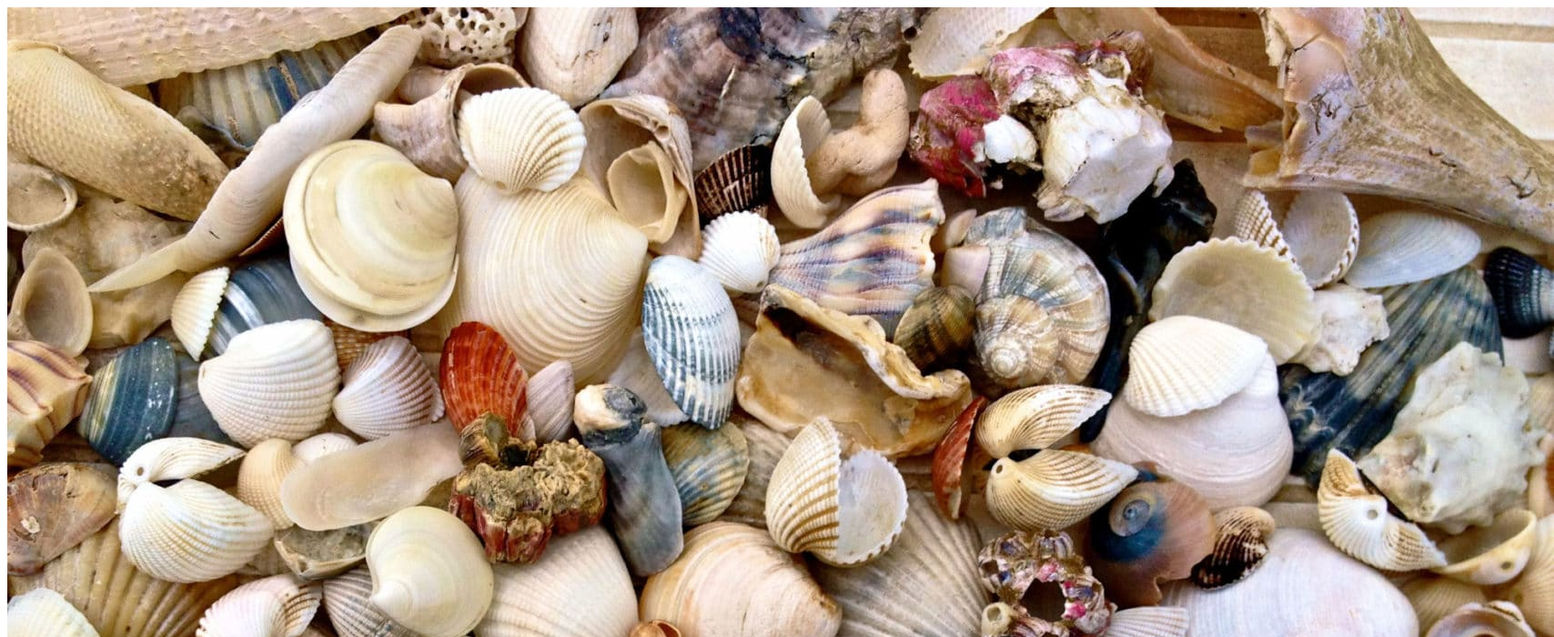
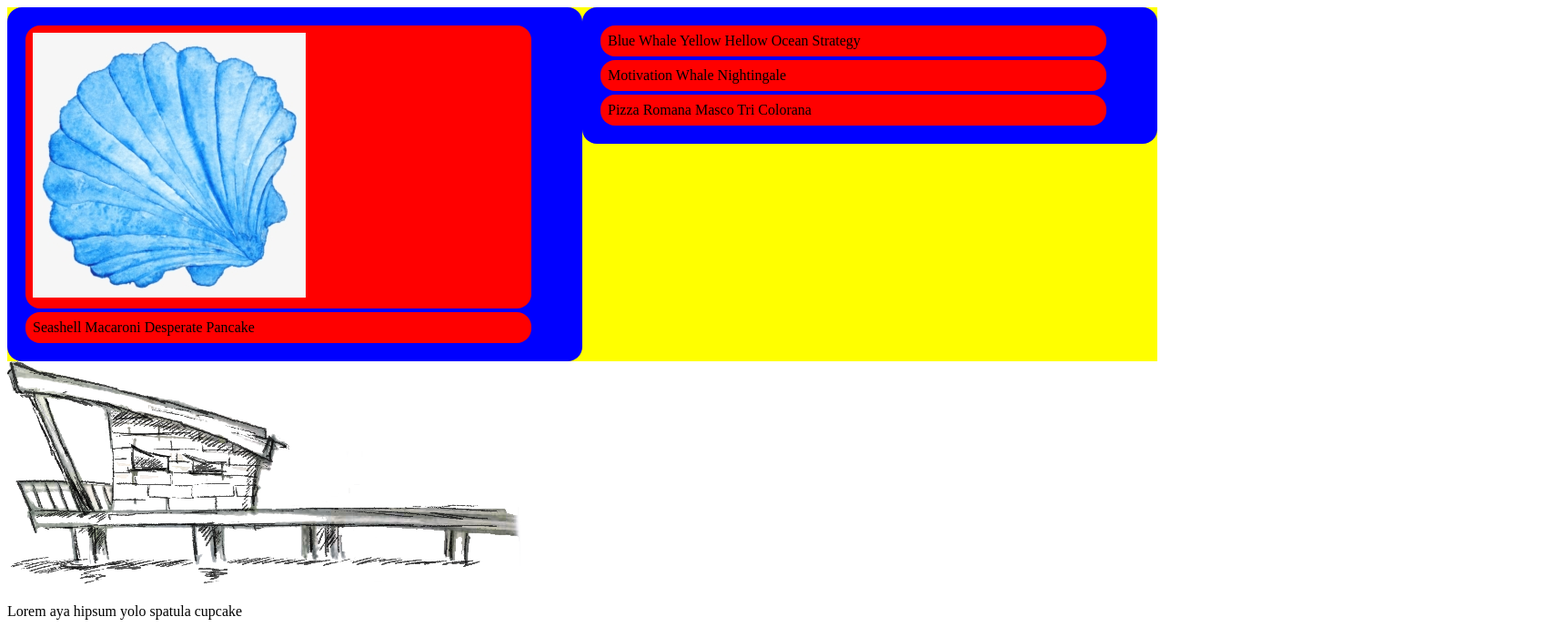
Before and after one commit to maikkinen/divers, a React (Create React App) app: page / in a window 1280 px wide. Shown: the top 700 px of the page at 91% size, 1708 px wide, since content can reach past the window. Built offline with nearby package versions, Linux system fonts and the light colour scheme.

Commit message:
Page layout grid 1st steps

```diff
--- a/src/App.js
+++ b/src/App.js
@@ -6,6 +6,7 @@ import dock from './pics/bg_elems_cabin.png'
 import iland from './pics/bg_iland.png'
 import mountains from './pics/bg_mountains.png'
 import divers from './pics/divers_graphic1.png'
+import blue_shell from './pics/seashell_blue.jpg'
 import seashells from './pics/seashells_cabarete.jpg'
 
 const bgStyle = {
@@ -17,12 +18,40 @@ const bgStyle = {
   backgroundRepeat: 'no-repeat'
 }
 
+const containerStyle = {
+  width: '100%',
+  height: '100%',
+  backgroundColor: 'yellow',
+  display: 'flex',
+  //alignItems: 'center',
+  justifyContent: 'center'
+}
+
+const rowStyle = {
+  width: '50%',
+  height: '100%',
+  borderRadius: '1em',
+  backgroundColor: 'blue',
+  margin: '0em',
+  padding: '1em'
+}
+
+const gridElemStyle = {
+  width: '90%',
+  height: '100%',
+  borderRadius: '1em',
+  backgroundColor: 'red',
+  padding: '0.5em',
+  margin: '0.25em'
+}
+
 
 const App = () => {
   return (
     <Container>
-      <ImageBox img={seashells}/>
+      <Grid/>
       <ImageBox img={dock}/>
+
       <p>Lorem aya hipsum yolo spatula cupcake</p>
     </Container>
   )
@@ -32,7 +61,23 @@ const App = () => {
 // eslint-disable-next-line react/prop-types
 const ImageBox = ({img}) => {
   return (
-    <Image src={img} fluid/>
+    <Image src={img}/>
+  )
+}
+
+const Grid = () => {
+  return(
+    <Container style={containerStyle}>
+      <Row style={rowStyle} >
+        <Col sm style={gridElemStyle}><ImageBox img={blue_shell}/></Col>
+        <Col sm style={gridElemStyle}>Seashell Macaroni Desperate Pancake</Col>
+      </Row>
+      <Row style={rowStyle} >
+        <Col style={gridElemStyle}>Blue Whale Yellow Hellow Ocean Strategy</Col>
+        <Col style={gridElemStyle}>Motivation Whale Nightingale</Col>
+        <Col style={gridElemStyle}>Pizza Romana Masco Tri Colorana</Col>
+      </Row>
+    </Container>
   )
 }
 
```
